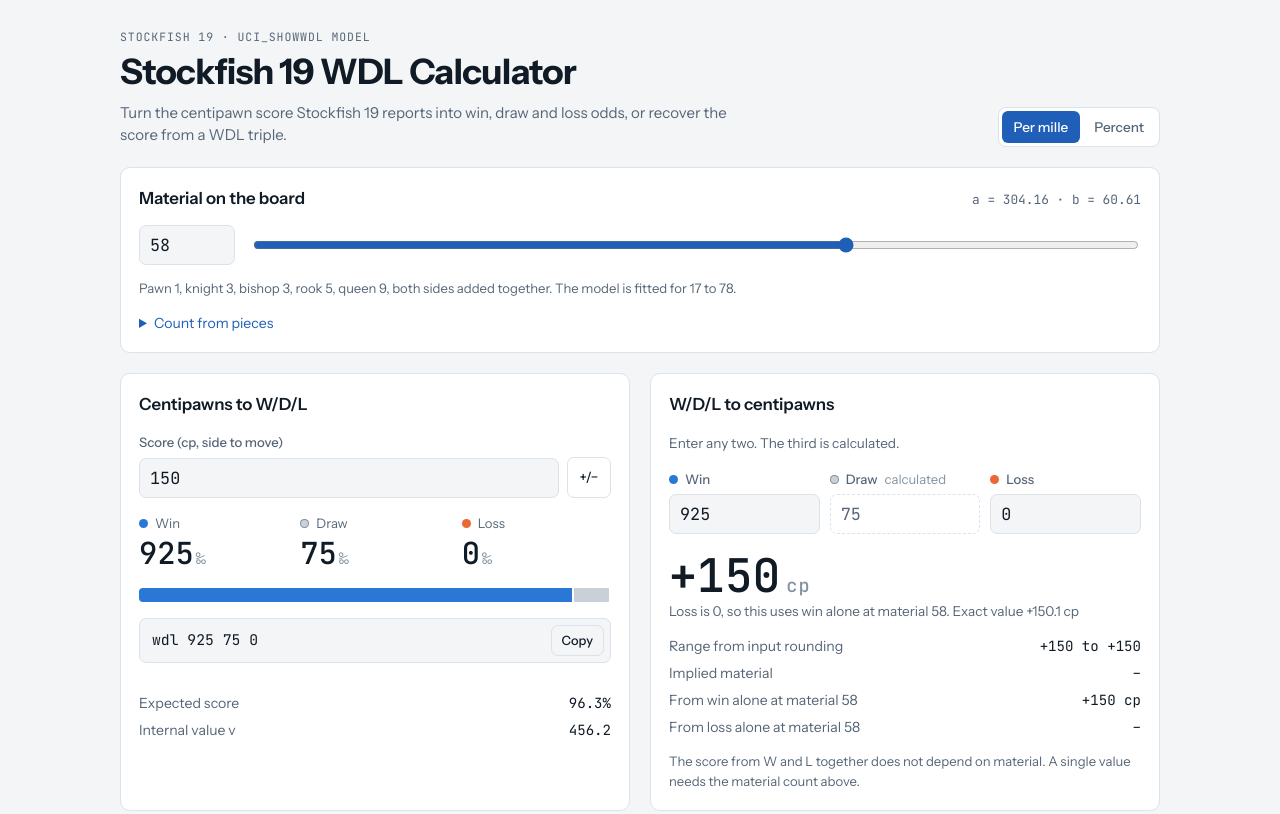
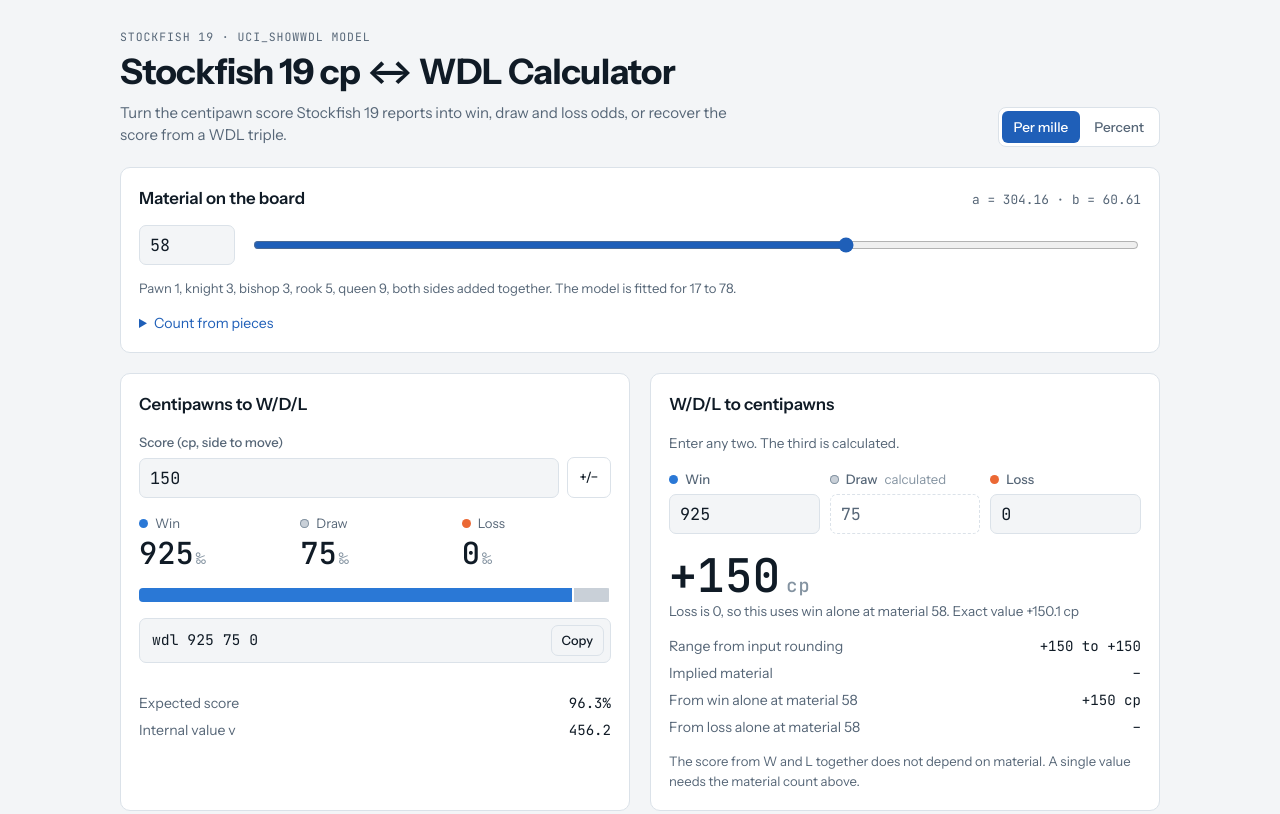
Before and after one commit to Ayhyeong/ST19-cp-WDL-Calculator, a plain HTML site: page index.html in a window 1280 px wide. Shown: the top 814 px of the page. Drawn offline with Linux system fonts and the light colour scheme.

Commit message:
Update index.html

```diff
--- a/index.html
+++ b/index.html
@@ -1,5 +1,5 @@
 <!--
-  Stockfish 19 WDL Calculator
+  Stockfish 19 cp ↔ WDL Calculator
   Copyright (C) 2026 Ayhyeong
 
   This program is distributed in the hope that it will be useful,
@@ -181,7 +181,7 @@
   <header class="top">
     <div>
       <p class="kicker">Stockfish 19 · UCI_ShowWDL model</p>
-      <h1>Stockfish 19 WDL Calculator</h1>
+      <h1>Stockfish 19 cp ↔ WDL Calculator</h1>
       <p class="lede">Turn the centipawn score Stockfish 19 reports into win, draw and loss odds, or recover the score from a WDL triple.</p>
     </div>
     <div class="seg" role="group" aria-label="Unit for win, draw and loss">
```
